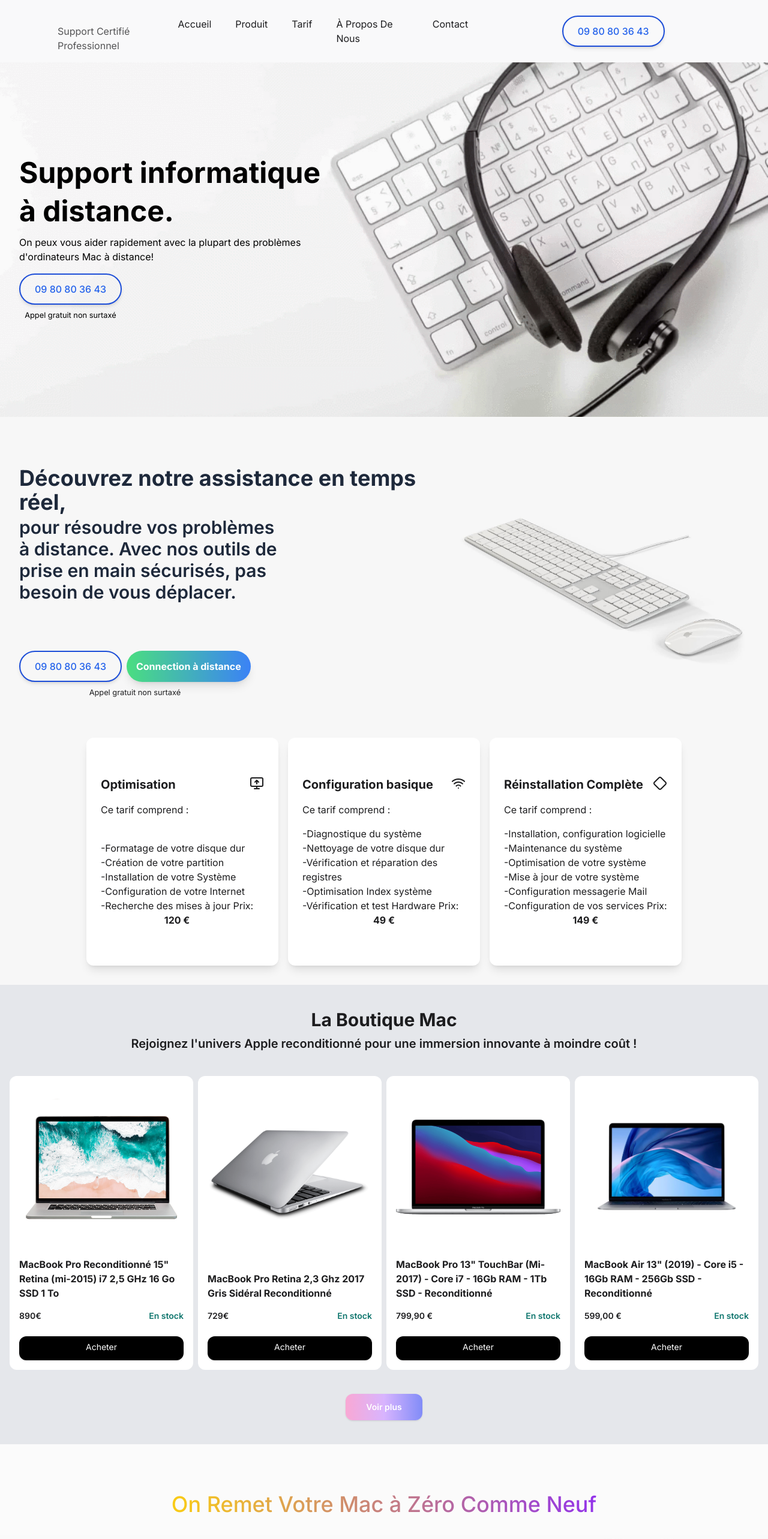
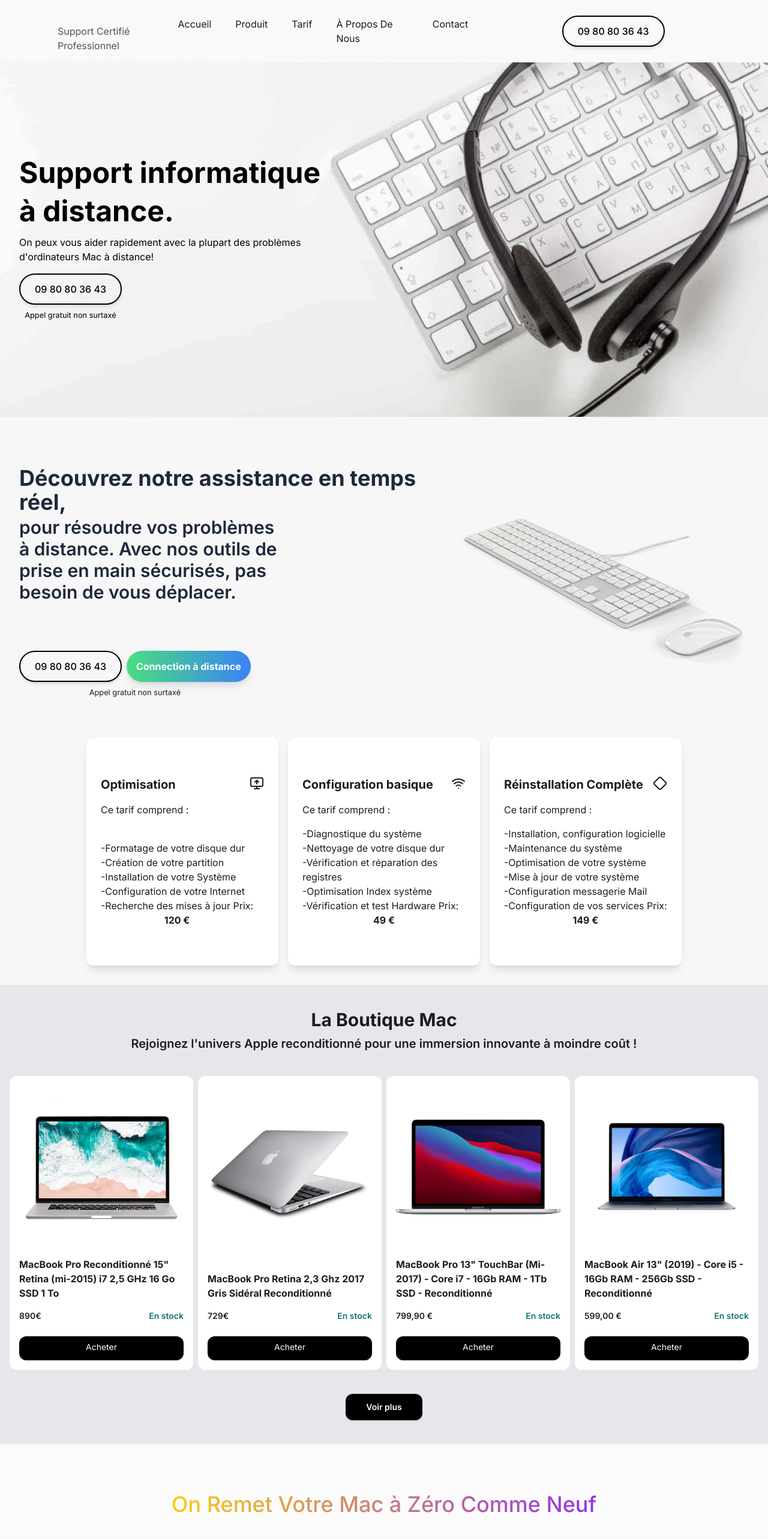
Before and after one commit to hamzabenarfa/macos-service, a Next.js app: page / in a window 1280 px wide. Shown: the top 2566 px of the page at 60% size. Built offline with nearby package versions, Linux system fonts and the light colour scheme.

Commit message:
changes btn to bg black

```diff
--- a/src/app/components/Button/Button.tsx
+++ b/src/app/components/Button/Button.tsx
@@ -5,8 +5,8 @@
 
   return (
     <div>
-      <a href="tel:0980803643" className="relative inline-flex items-center justify-center p-4 px-6 py-3 overflow-hidden font-medium text-indigo-600 transition duration-300 ease-out border-2 border-blue-700 rounded-full shadow-md group" >
-        <span className="absolute inset-0 flex items-center justify-center w-full h-full text-white duration-300 -translate-x-full bg-blue-700 group-hover:translate-x-0 ease">
+      <a href="tel:0980803643" className="relative inline-flex items-center justify-center p-4 px-6 py-3 overflow-hidden font-medium text-black transition duration-300 ease-out border-2 border-black rounded-full shadow-md group" >
+        <span className="absolute inset-0 flex items-center justify-center w-full h-full text-white duration-300 -translate-x-full bg-black group-hover:translate-x-0 ease">
           <svg
             xmlns="http://www.w3.org/2000/svg"
             fill="none"
@@ -22,7 +22,7 @@
             />
           </svg>
         </span>
-        <span className="absolute flex items-center justify-center w-full h-full text-blue-600 transition-all duration-300 transform group-hover:translate-x-full ease">
+        <span className="absolute flex items-center justify-center w-full h-full text-black transition-all duration-300 transform group-hover:translate-x-full ease">
           {title}
         </span>
         <span className="relative invisible">{title}</span>
--- a/src/app/components/Button/Shop-Button.tsx
+++ b/src/app/components/Button/Shop-Button.tsx
@@ -2,8 +2,8 @@
   return (
     <a
       href="tel:0980803643"
-      className="w-full hover:bg-primary/90 mt-2 h-10 rounded-xl bg-black
-      px-4 py-2 text-center text-xs text-white shadow hover:bg-gradient-to-tr md:text-sm "
+      className="w-full mt-2 h-10 rounded-xl bg-black
+      px-4 py-2 text-center text-xs text-white shadow md:text-sm "
     >
       Acheter
     </a>
--- a/src/app/components/shop.tsx
+++ b/src/app/components/shop.tsx
@@ -31,9 +31,8 @@
       <br />
       <Link href="/shops">
         <button
-          className="focus:shadow-outline w-32 rounded-xl
-        bg-gradient-to-r from-pink-300 via-purple-300 to-indigo-400 px-6
-        py-3 text-center text-xs font-semibold text-white shadow hover:bg-gradient-to-tr focus:outline-none md:text-sm"
+          className="focus:shadow-outline w-32 rounded-xl bg-black px-6
+        py-3 text-center text-xs font-semibold text-white shadow focus:outline-none md:text-sm"
         >
           Voir plus
         </button>
```
